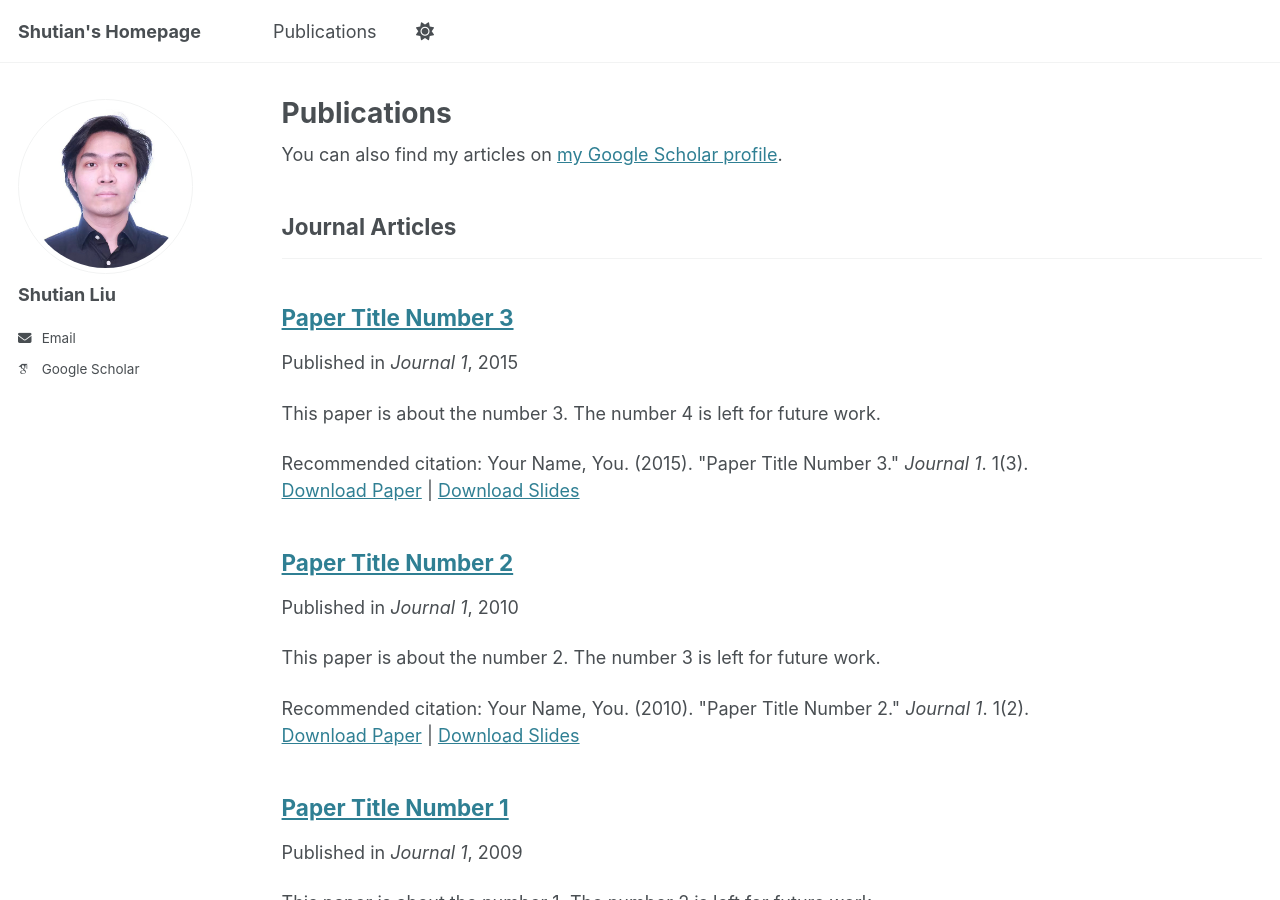
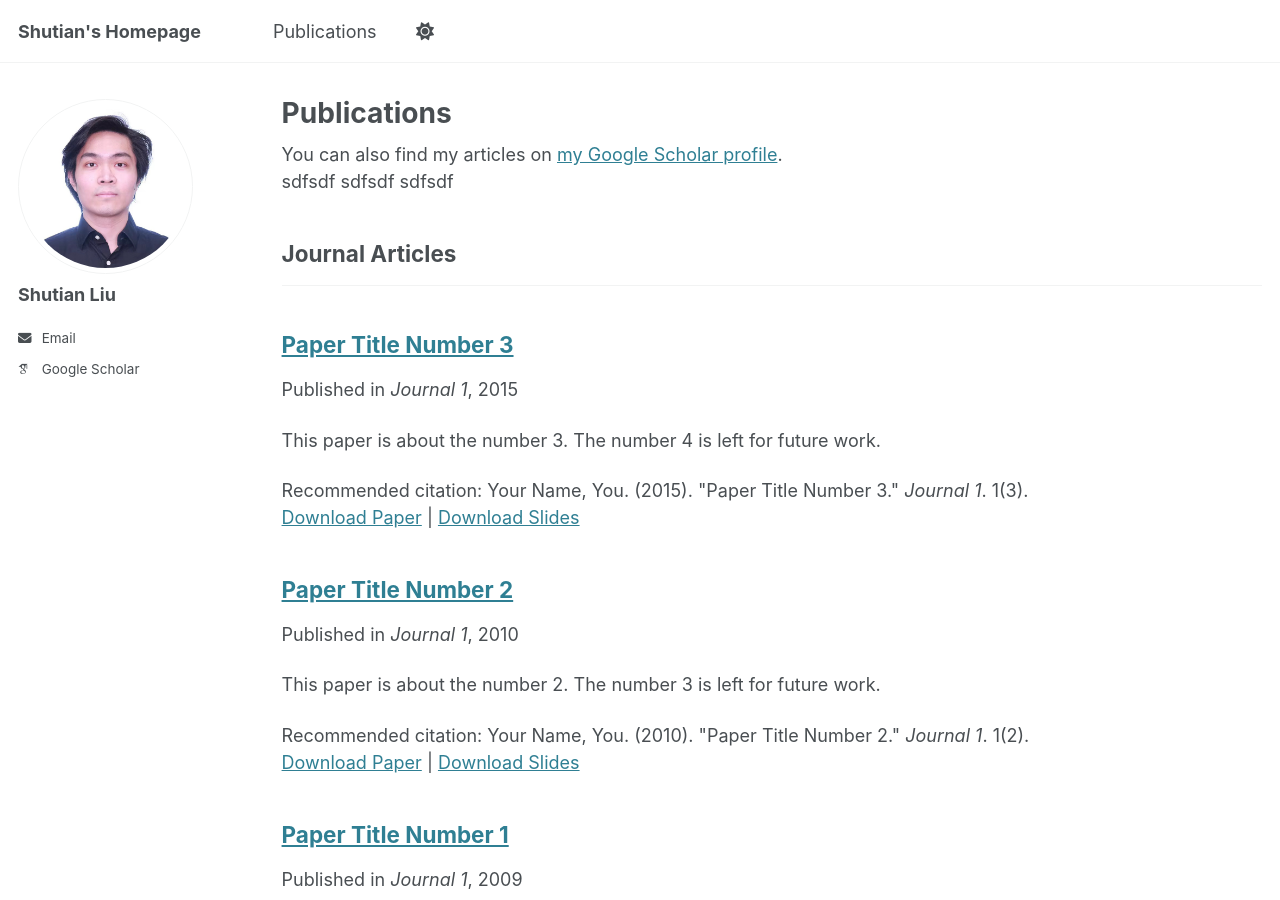
Before and after one commit to ShutianLiu31/shutianliu31.github.io, a Jekyll site: the page built from _pages/publications.html, in a window 1280 px wide and 900 px high. Built offline with Jekyll 4.4.1, drawn with Linux system fonts in a browser that asks for light colours; some web fonts are replaced.

Commit message:
Update publications.html

```diff
--- a/_pages/publications.html
+++ b/_pages/publications.html
@@ -8,6 +8,12 @@ author_profile: true
 {% if site.author.googlescholar %}
   <div class="wordwrap">You can also find my articles on <a href="{{site.author.googlescholar}}">my Google Scholar profile</a>.</div>
 {% endif %}
+
+sdfsdf
+
+sdfsdf
+
+sdfsdf
 
 {% include base_path %}
 
```
